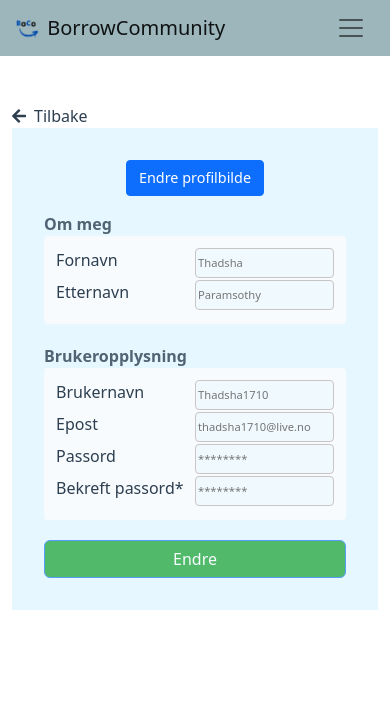
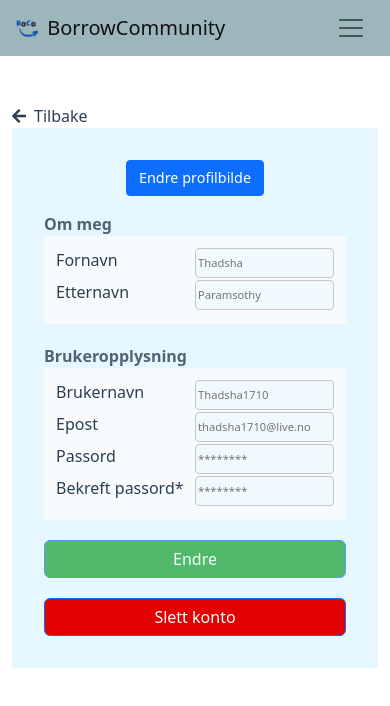
Before and after one commit to thadshap/Boco-project-frontend, a Vue app: page /settings in a window 390 px wide. Shown: the top 706 px of the page. Built offline with nearby package versions, Linux system fonts and the light colour scheme; what vue3-openlayers would draw is missing.

Commit message:
added delete user btn

```diff
--- a/src/views/UserSettings.vue
+++ b/src/views/UserSettings.vue
@@ -56,6 +56,7 @@
             </div>
           </div>
           <button id="change" class="btn btn-primary w-100 update-user-info-btn" type="button" :disabled="disableBtn === true" @click="submit">Endre</button>
+          <button class="btn btn-primary w-100 delete-user-btn" type="button"  @click="deleteUser">Slett konto</button>
         </div>
       </div>
     </div>
@@ -181,6 +182,13 @@ export default {
         this.state.repeatPasswordChange = ""
         this.disableBtn = true
       }
+    },
+    deleteUser(){
+      let deleteAccount = prompt("Hvis du er sikker på å slette kontoen din, tast inn JA:");
+      if (deleteAccount == "JA") {
+        console.log("Ja")
+        //TODO: når brukeren blir slettet så sendes brukeren til hjemmesiden og er ikke pålogget
+      } else return
     }
   },
 };
@@ -254,6 +262,19 @@ export default {
   font-size: 1.5em;
   margin-top: 20px;
 }
+.update-user-info-btn:hover{
+  background: rgba(3, 153, 27, 0.7);
+}
+.delete-user-btn{
+  background: rgb(227, 2, 2);
+  border-radius: 6px;
+  text-align: center;
+  font-size: 1.5em;
+  margin-top: 20px;
+}
+.delete-user-btn:hover{
+  background: rgba(227, 2, 2, 0.7);
+}
 #emailError, #passwordError, #repeatPasswordError{
   display: flex;
   width: 50%;
@@ -277,7 +298,7 @@ export default {
     height: 30px;
     font-size: 0.7em;
   }
-  .update-user-info-btn{
+  .update-user-info-btn, .delete-user-btn{
     font-size: 1em;
   }
   .user-img-upload-btn{
@@ -295,7 +316,7 @@ export default {
     height: 25px;
     font-size: 0.5em;
   }
-  .update-user-info-btn{
+  .update-user-info-btn, .delete-user-btn{
     font-size: 0.9em;
   }
   .user-img-upload-btn{
```
